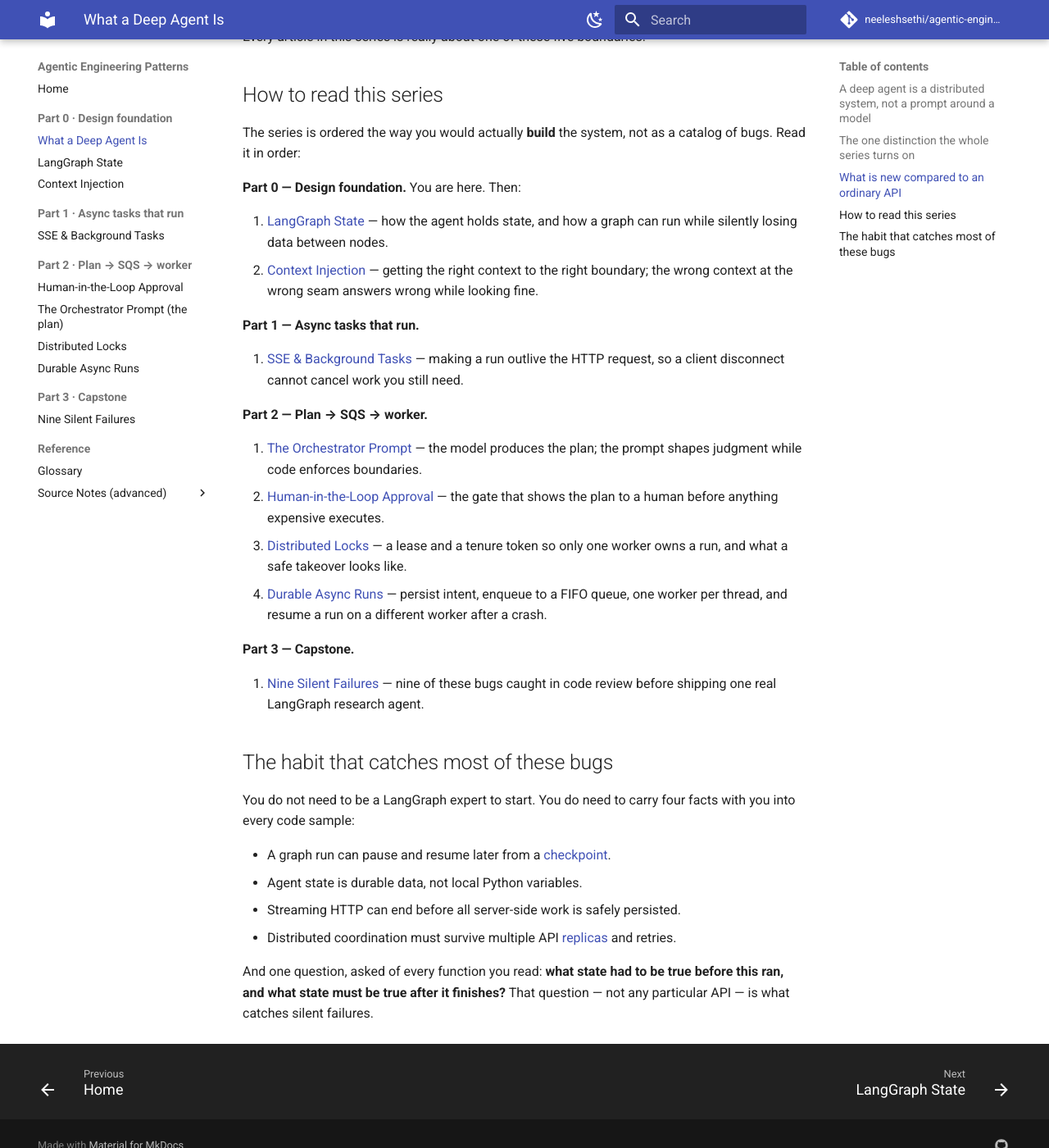
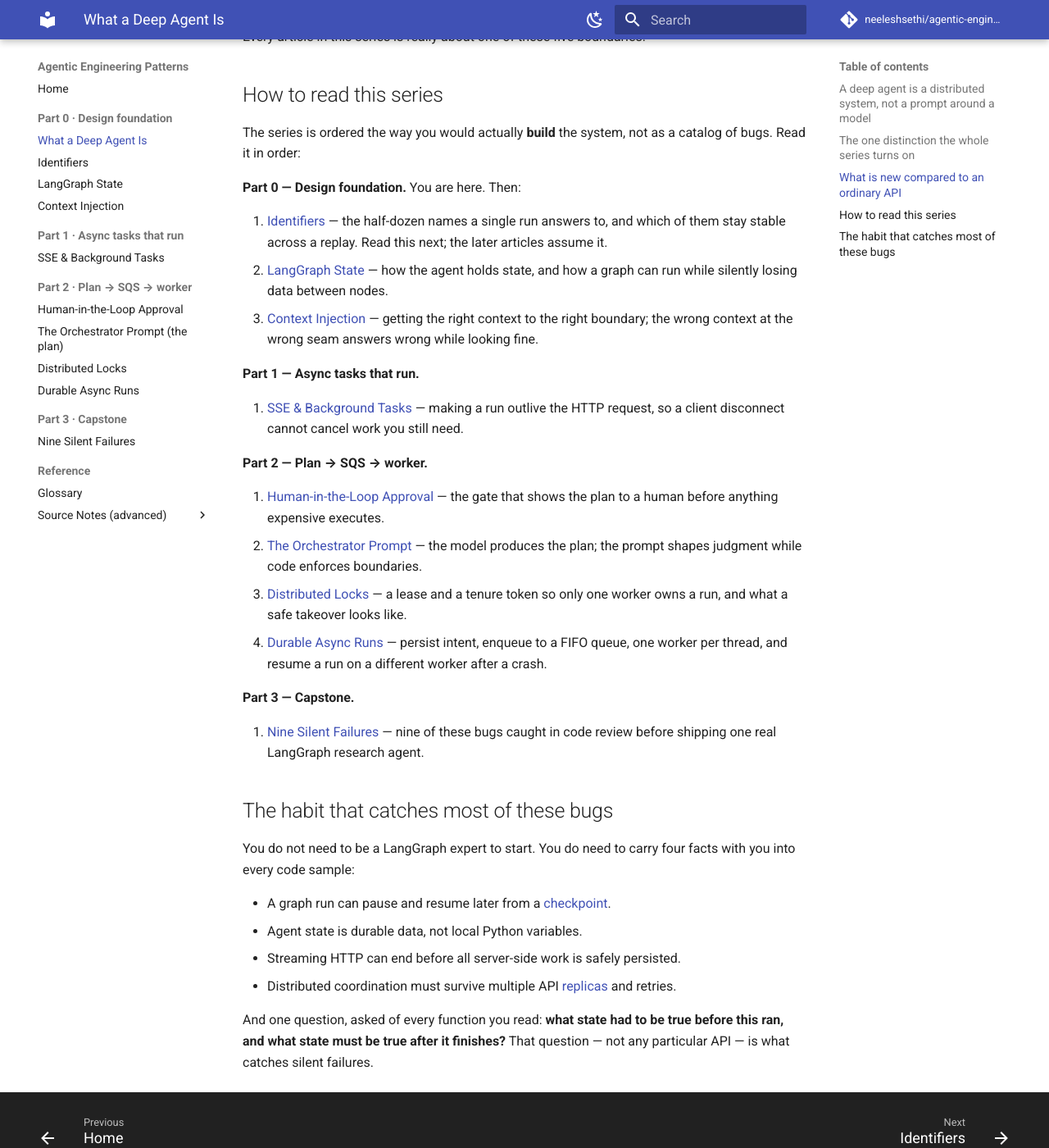
Before and after one commit to neeleshsethi/agentic-engineering-patterns, an MkDocs documentation site: the page built from articles/01-silent-failures-overview.md, in a window 1280 px wide and 1400 px high, scrolled down 2198 px. Shown: the whole window at 82% size. Built offline with MkDocs 1.6.1 and Material for MkDocs 9.7.7, drawn with Linux system fonts in a browser that asks for light colours; comment, search, counter and statistics services are not loaded.

Commit message:
Add Identifiers chapter to Part 0
A single run answers to many names (thread_id, run_id, plan_id,
interrupt_id, seq, idempotency key, ordinal, claim_token, owner_id,
provenance id, trace_id). Using the wrong one for a job is its own class
of silent failure — most famously deduping events by seq, which changes
on replay.

- New articles/10-identifiers.md: taught on one axis — stable-across-replay
  vs new-on-replay — with the rule "derive identity from position, never
  from the counter." Placed in Part 0 nav after "What a Deep Agent Is".
- Glossary: define run_id, ordinal id, provenance id, owner_id, trace_id.
- Renumber the README arc to 10 items; update 01's reading path (and fix a
  leftover 09-before-08 ordering there to match the earlier swap).

mkdocs build --strict passes clean.

Co-Authored-By: Claude Opus 4.8 <noreply@anthropic.com>

```diff
--- a/articles/01-silent-failures-overview.md
+++ b/articles/01-silent-failures-overview.md
@@ -68,23 +68,24 @@ The series is ordered the way you would actually **build** the system, not as a
 
 **Part 0 — Design foundation.** You are here. Then:
 
-1. [LangGraph State](03-langgraph-state.md) — how the agent holds state, and how a graph can run while silently losing data between nodes.
-2. [Context Injection](02-context-injection.md) — getting the right context to the right boundary; the wrong context at the wrong seam answers wrong while looking fine.
+1. [Identifiers](10-identifiers.md) — the half-dozen names a single run answers to, and which of them stay stable across a replay. Read this next; the later articles assume it.
+2. [LangGraph State](03-langgraph-state.md) — how the agent holds state, and how a graph can run while silently losing data between nodes.
+3. [Context Injection](02-context-injection.md) — getting the right context to the right boundary; the wrong context at the wrong seam answers wrong while looking fine.
 
 **Part 1 — Async tasks that run.**
 
-3. [SSE & Background Tasks](04-sse-cancellation.md) — making a run outlive the HTTP request, so a client disconnect cannot cancel work you still need.
+4. [SSE & Background Tasks](04-sse-cancellation.md) — making a run outlive the HTTP request, so a client disconnect cannot cancel work you still need.
 
 **Part 2 — Plan → SQS → worker.**
 
-4. [The Orchestrator Prompt](09-designing-the-orchestrator-prompt.md) — the model produces the plan; the prompt shapes judgment while code enforces boundaries.
 5. [Human-in-the-Loop Approval](08-human-in-the-loop-plan-approval.md) — the gate that shows the plan to a human before anything expensive executes.
-6. [Distributed Locks](05-distributed-locks.md) — a lease and a tenure token so only one worker owns a run, and what a safe takeover looks like.
-7. [Durable Async Runs](07-durable-async-agent-runs.md) — persist intent, enqueue to a FIFO queue, one worker per thread, and resume a run on a different worker after a crash.
+6. [The Orchestrator Prompt](09-designing-the-orchestrator-prompt.md) — the model produces the plan; the prompt shapes judgment while code enforces boundaries.
+7. [Distributed Locks](05-distributed-locks.md) — a lease and a tenure token so only one worker owns a run, and what a safe takeover looks like.
+8. [Durable Async Runs](07-durable-async-agent-runs.md) — persist intent, enqueue to a FIFO queue, one worker per thread, and resume a run on a different worker after a crash.
 
 **Part 3 — Capstone.**
 
-8. [Nine Silent Failures](06-nine-silent-failures-langgraph-research-agent.md) — nine of these bugs caught in code review before shipping one real LangGraph research agent.
+9. [Nine Silent Failures](06-nine-silent-failures-langgraph-research-agent.md) — nine of these bugs caught in code review before shipping one real LangGraph research agent.
 
 ## The habit that catches most of these bugs
 
--- a/mkdocs.yml
+++ b/mkdocs.yml
@@ -45,6 +45,7 @@ nav:
   - Home: index.md
   - "Part 0 · Design foundation":
       - What a Deep Agent Is: 01-silent-failures-overview.md
+      - Identifiers: 10-identifiers.md
       - LangGraph State: 03-langgraph-state.md
       - Context Injection: 02-context-injection.md
   - "Part 1 · Async tasks that run":
```
Also changed, not shown: README.md (+9 -8 lines), articles/00-glossary.md (+15 -0 lines), articles/10-identifiers.md (added, +88 -0 lines).
